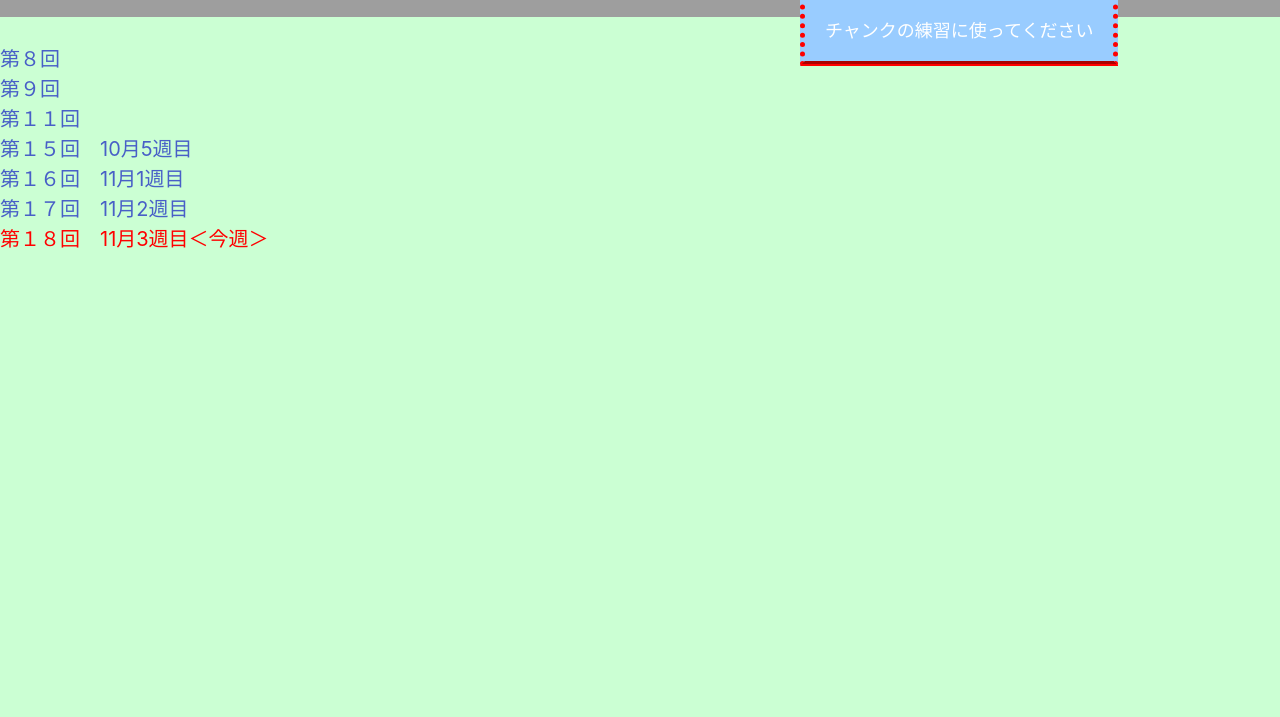
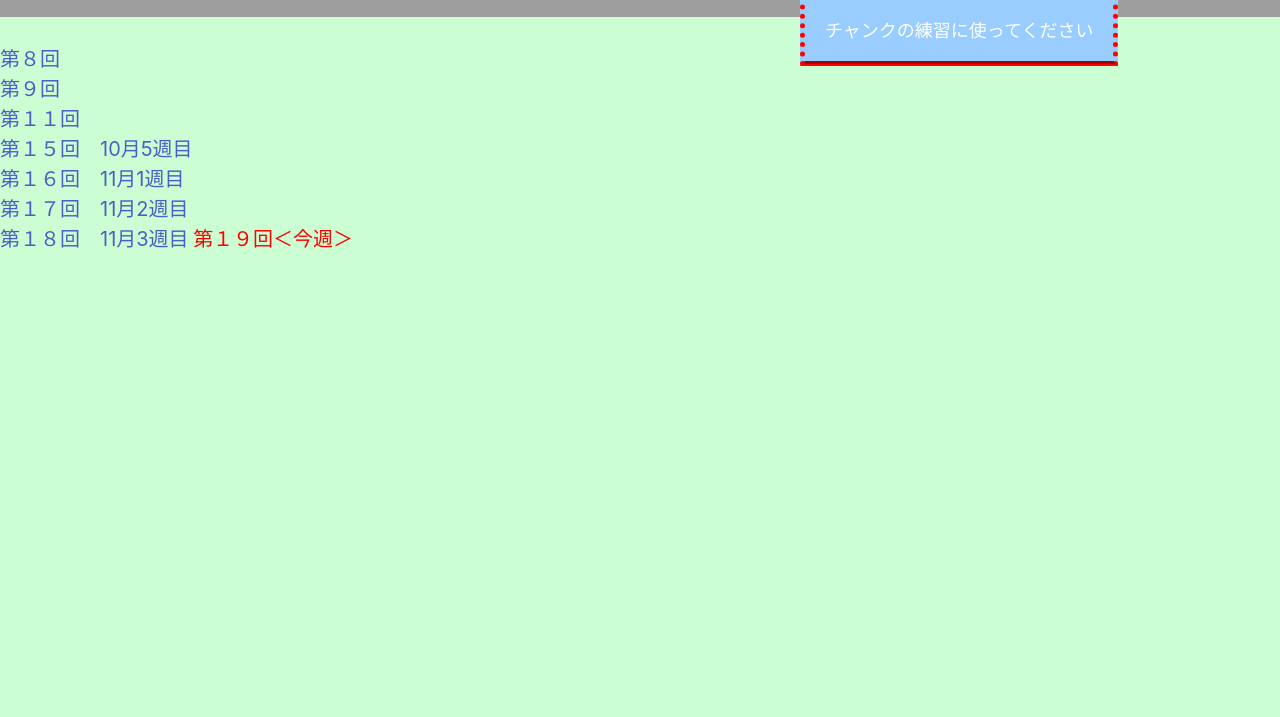
Before and after one commit to Gobousei/ryuuseigun, a plain HTML site: page index.html in a window 1280 px wide. Shown: the part 83-800 px from the top of the page. Drawn offline with nearby package versions, Linux system fonts and the light colour scheme; grey boxes are pictures that could not be loaded.

Commit message:
Update index.html

```diff
--- a/index.html
+++ b/index.html
@@ -51,7 +51,7 @@
     <h1 class="title">チャンクテスト</h1>
     <nav class="nav">
       <ul class="menu-group">
-        <li class="menu-item"><a id="link2"href="https://forms.gle/V1Zrw3z8qdjqo5YeA"target=_blank>今週</a></li>
+        <li class="menu-item"><a id="link2"href="https://forms.gle/Y7pPG16L2S1StXSv7"target=_blank>今週</a></li>
       </ul>
     </nav>
   </header>
@@ -64,8 +64,8 @@
 <a href="https://forms.gle/XXXXwCLKBGxcNYCW7"target=_blank>第１５回　10月5週目</a><br>
 <a href="https://forms.gle/aPTKe3RHPKeNSMwd8"target=_blank>第１６回　11月1週目</a><br>
 <a href="https://forms.gle/e74dMHqHRycduhDS8"target=_blank>第１７回　11月2週目</a><br>
-<a id="link"href="https://forms.gle/V1Zrw3z8qdjqo5YeA"target=_blank>第１８回　11月3週目＜今週＞</a>
-<a href=""></a>
+<a href="https://forms.gle/V1Zrw3z8qdjqo5YeA"target=_blank>第１８回　11月3週目</a>
+<a id="link"href="https://forms.gle/Y7pPG16L2S1StXSv7"target=_blank>第１９回＜今週＞</a>
 <a href=""></a>
 <a href=""></a>
 <a href=""></a>
```
